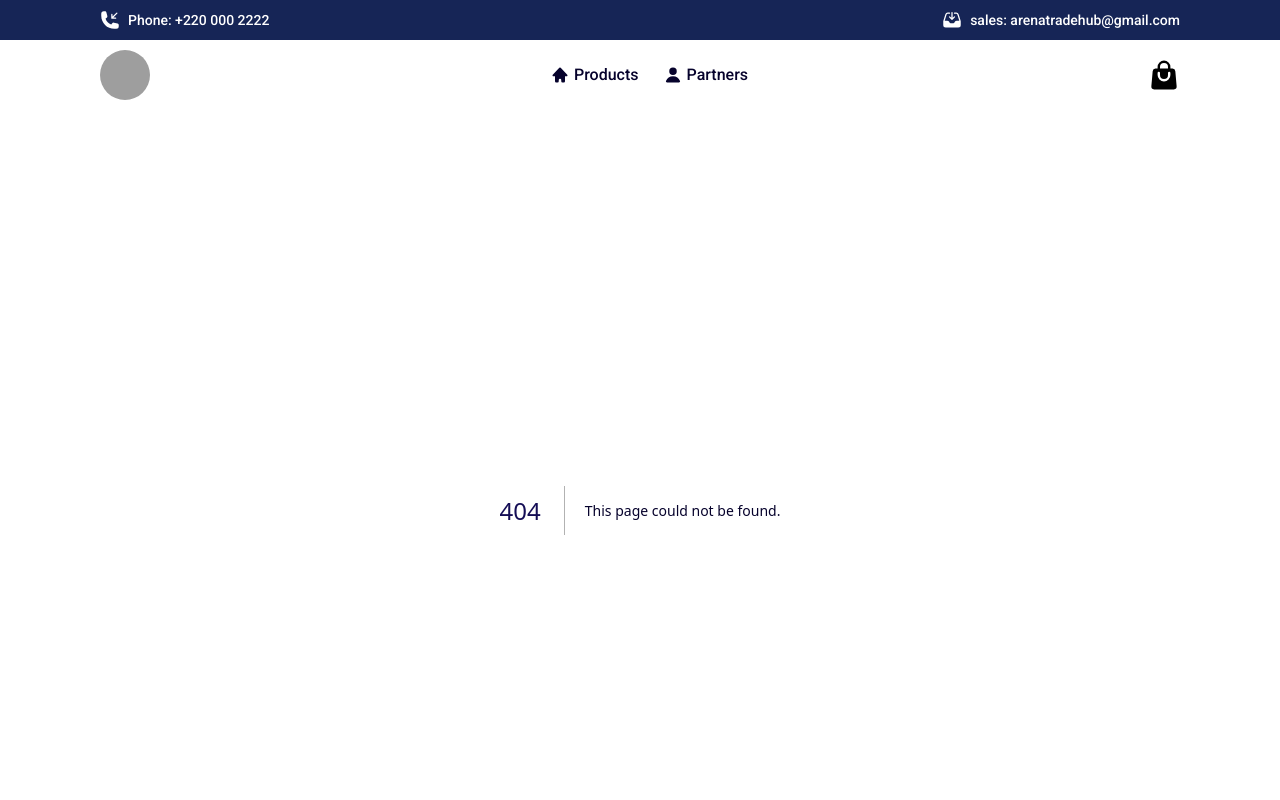
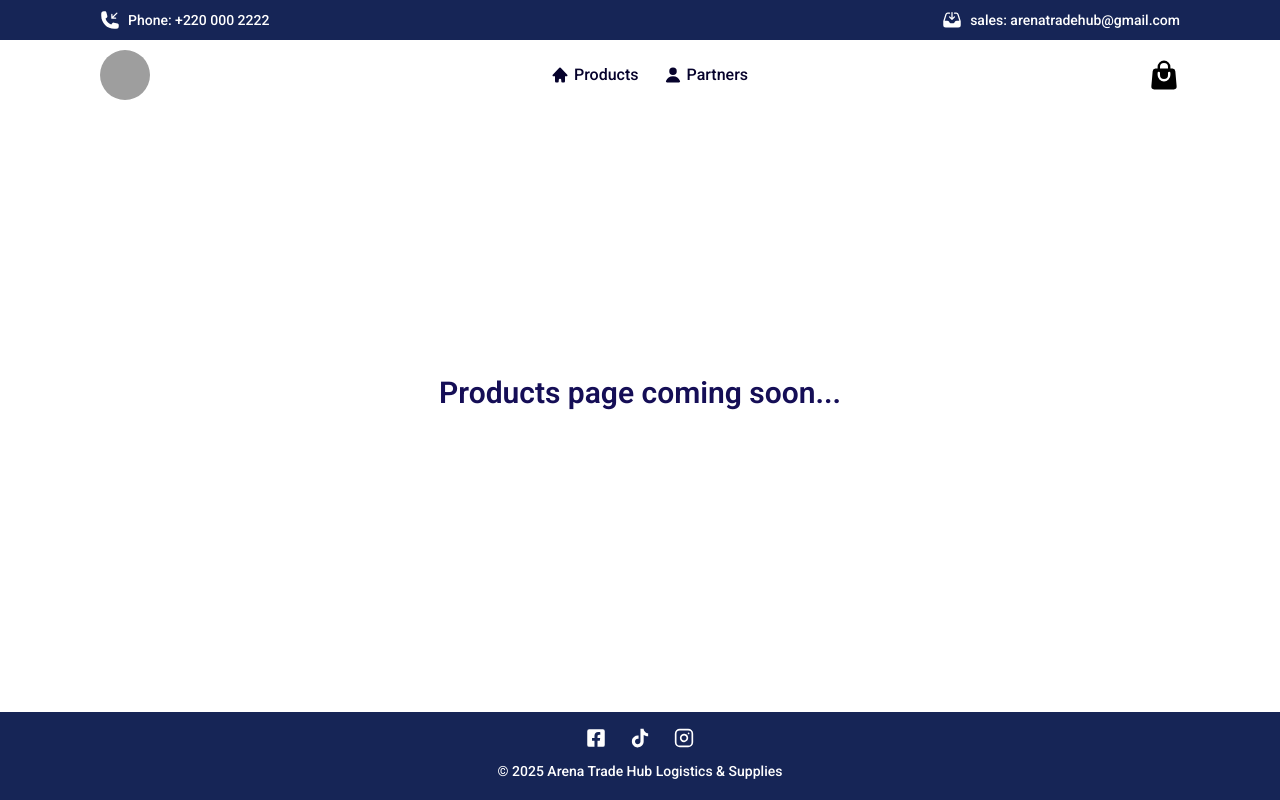
Before and after one commit to karamo10/arena-trade-hub, a Next.js app: page /productpage in a window 1280 px wide. Before the commit this address had no page. Shown: the top 800 px of the page. Built offline with nearby package versions, Linux system fonts and the light colour scheme; grey boxes are pictures that could not be loaded.

Commit message:
fix(layout): adjust page height to fit viewport properly

```diff
--- a/app/admin/delete/page.tsx
+++ b/app/admin/delete/page.tsx
@@ -30,7 +30,7 @@ export default function AdminDelete() {
   };
 
   return (
-    <div className="p-6 min-h-screen">
+    <div className="p-6">
       <h2 className="text-xl font-semibold text-center mb-[1.5rem]">Delete Products</h2>
 
       <div className="flex items-center justify-center">
--- a/app/admin/page.tsx
+++ b/app/admin/page.tsx
@@ -138,7 +138,7 @@ export default function AdminDashboard() {
   };
 
   return (
-    <div className="p-6 min-h-screen px-[80px] max-sm:px-4">
+    <div className="p-6 px-[80px] max-sm:px-4">
        <div className="flex flex-col sm:flex-row items-center justify-between max-w-[60%] mx-auto bg-blue-950/85 p-2 rounded mb-8">
         <button
           onClick={() => {
--- a/app/cart/page.tsx
+++ b/app/cart/page.tsx
@@ -67,7 +67,7 @@ export default function CartPage() {
   };
 
   return (
-    <section className="p-6 min-h-screen">
+    <section className="p-6">
       <h2 className="text-xl font-semibold text-center mb-[1.5rem]">
         Your Cart
       </h2>
--- a/app/layout.tsx
+++ b/app/layout.tsx
@@ -1,17 +1,14 @@
-import type { Metadata } from "next";
-import "./globals.css";
-import { roboto } from "@/components/fonts";
-import Footer from "@/components/footer/footer";
-import Head from "@/components/Header/header";
-import "slick-carousel/slick/slick.css";
-import "slick-carousel/slick/slick-theme.css";
-
-
-
+import type { Metadata } from 'next';
+import './globals.css';
+import { roboto } from '@/components/fonts';
+import Footer from '@/components/footer/footer';
+import Head from '@/components/Header/header';
+import 'slick-carousel/slick/slick.css';
+import 'slick-carousel/slick/slick-theme.css';
 
 export const metadata: Metadata = {
-  title: "Arena Trade Hub",
-  description: "Arena Trade Hub and Logistics",
+  title: 'Arena Trade Hub',
+  description: 'Arena Trade Hub and Logistics',
 };
 
 export default function RootLayout({
@@ -21,10 +18,11 @@ export default function RootLayout({
 }>) {
   return (
     <html lang="en">
-      <body className={`${roboto.className} antialiased bg-white/50`}
+      <body
+        className={`${roboto.className} antialiased bg-white/50 min-h-screen flex flex-col`}
       >
         <Head />
-        {children}
+        <main className="flex-1">{children}</main>
         <Footer />
       </body>
     </html>
--- a/app/login/page.tsx
+++ b/app/login/page.tsx
@@ -19,7 +19,7 @@ export default function LoginPage() {
     };
 
     return (
-        <div className="p-6 min-h-screen items-center justify-center">
+        <div className="p-6 items-center justify-center">
             <h2 className="text-xl font-semibold text-center mb-[1.5rem]">Admin Login</h2>
             <form onSubmit={handleLogin} className="max-w-80 mx-auto py-4 px-4 bg-blue-950/95 rounded">
                 <h6 className="mb-4 text-lg text-white font-medium">Admin Login</h6>
--- /dev/null
+++ b/app/productpage/page.tsx
@@ -0,0 +1,11 @@
+export default function Products() {
+  return (
+    <section className="h-54 max-h-min">
+      <div className="w-[70%] m-auto h-[500px] flex items-center justify-center flex-col">
+        <h1 className="text-black text-xl font-extrabold pt-16">
+          Products page coming soon...
+        </h1>
+      </div>
+    </section>
+  );
+}
--- a/app/products/[id]/page.tsx
+++ b/app/products/[id]/page.tsx
@@ -10,6 +10,11 @@ async function getProduct(id: string): Promise<Product> {
   return res.json();
 }
 
+// export default async function ProductPage({props}: {
+//   params: { id: string };
+// })
+// What is causing the missedmatch, I compared the function signature with the latest Next.js documentation. I realized that the params prop is now a Promise (props: { params: Promise<{ id: string }>; }), not a plain object.
+
 export default async function ProductPage(props: {
   params: Promise<{ id: string }>;
 }) {
@@ -18,10 +23,8 @@ export default async function ProductPage(props: {
 
   const product = await getProduct(id);
 
-  // const product = await getProduct(params.id);
-
   return (
-    <div className="min-h-screen flex justify-center py-4 relative">
+    <div className="flex justify-center py-4 relative">
       <div className="flex flex-col gap-2 items-center md:flex-row h-[400px] bg-red800">
         <img
           src={product.image_url}
--- a/components/Header/navlinks.tsx
+++ b/components/Header/navlinks.tsx
@@ -4,7 +4,7 @@ import { HomeIcon, UserIcon } from "@heroicons/react/16/solid";
 import Link from "next/link";
 
 const links = [
-    { name: 'Products', href: '/products', icon: HomeIcon },
+    { name: 'Products', href: '/productpage', icon: HomeIcon },
      {name: 'Partners', href: '/partners', icon: UserIcon},
 ]
 
```
